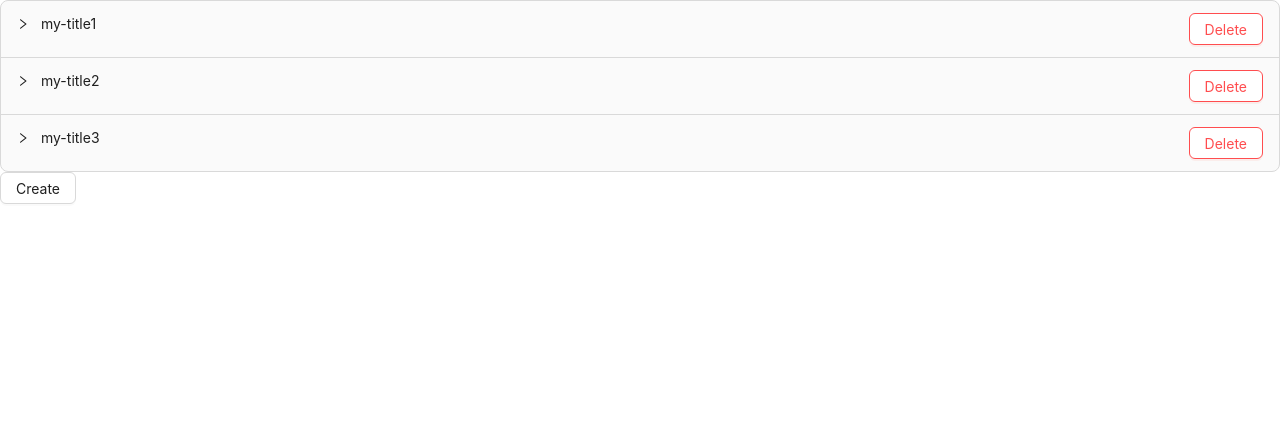
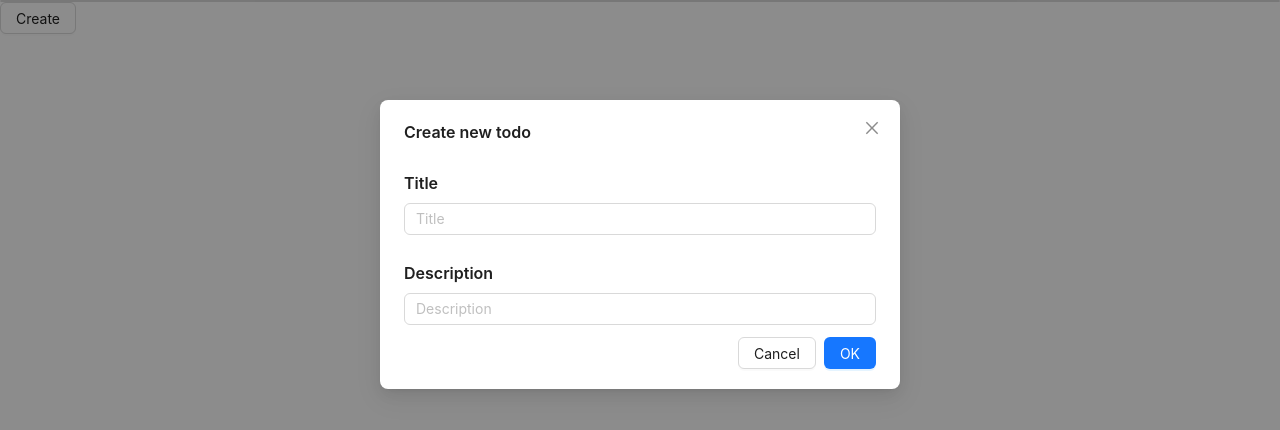
Before and after one commit to tatouvine/todo-list, a React (Create React App) app: page / in a window 1280 px wide. Both pictures are taken after a click on the button "Create". Shown: the top 430 px of the page. Built offline with nearby package versions, Linux system fonts and the light colour scheme.

Commit message:
crate todo list (create / update / list)

```diff
--- a/package.json
+++ b/package.json
@@ -10,9 +10,14 @@
     "prettier": "^3.1.1",
     "react": "^18.2.0",
     "react-dom": "^18.2.0",
+    "react-hook-form": "^7.49.2",
     "react-scripts": "5.0.1",
     "typescript": "^4.9.5",
+    "uuid": "^9.0.1",
     "web-vitals": "^2.1.4"
+  },
+  "devDependencies": {
+    "@types/uuid": "9.0.7"
   },
   "scripts": {
     "start": "react-scripts start",
--- a/src/ListTodo.tsx
+++ b/src/ListTodo.tsx
@@ -1,28 +1,94 @@
-import { Collapse, Button } from "antd";
+import { Collapse, Button, Row, Col } from "antd";
+import { ModalCreate } from "./modal/ModalCreate";
+import { useState } from "react";
+import { Todo } from "./utils";
+import { listTodo } from "./TodoSlice";
+import { ModalDelete } from "./modal/ModalDelete";
+import { ModalUpdate } from "./modal/ModalUpdate";
 
 export const ListTodo = () => {
-  const { data } = {
-    data: [
-      { id: "my-id1", title: "my-title1", description: "bla bla bla" },
-      { id: "my-id2", title: "my-title2", description: "bla bla bla" },
-      { id: "my-id3", title: "my-title3", description: "bla bla bla" },
-    ],
-  }; // getTodo();
+  const [isModalCreateOpen, setIsModalCreateOpen] = useState<boolean>(false);
+
+  const [recordDeleteTodo, setRecordDeleteTodo] = useState<Todo | undefined>(
+    undefined,
+  );
+
+  const [recordModalUpdate, setRecordModalUpdate] = useState<Todo | undefined>(
+    undefined,
+  );
+  const { data } = listTodo();
 
   return (
     <div>
+      <ModalCreate
+        onHide={() => {
+          setIsModalCreateOpen(false);
+        }}
+        show={isModalCreateOpen}
+      />
+      {recordDeleteTodo && (
+        <ModalDelete
+          record={recordDeleteTodo}
+          show={!!recordDeleteTodo}
+          onHide={() => {
+            setRecordDeleteTodo(undefined);
+          }}
+        />
+      )}
+      {recordModalUpdate && (
+        <ModalUpdate
+          onHide={() => {
+            setRecordModalUpdate(undefined);
+          }}
+          record={recordModalUpdate}
+          show={!!recordModalUpdate}
+        />
+      )}
+
       <div>
         <Collapse
-          items={data.map(({ id, title, description }) => ({
-            id,
-            label: title,
-            children: <p>{description}</p>,
-            extra: <Button danger={true}>Delete</Button>,
+          items={data.map((todo) => ({
+            id: todo.id,
+            key: todo.id,
+            label: todo.title,
+            children: <p>{todo.description}</p>,
+            extra: (
+              <Row gutter={[16, 0]}>
+                <Col>
+                  <Button
+                    onClick={(event) => {
+                      event.stopPropagation();
+                      setRecordModalUpdate(todo);
+                    }}
+                  >
+                    Edit
+                  </Button>
+                </Col>
+                <Col>
+                  <Button
+                    danger={true}
+                    onClick={(event) => {
+                      event.stopPropagation();
+                      setRecordDeleteTodo(todo);
+                    }}
+                  >
+                    Delete
+                  </Button>
+                </Col>
+              </Row>
+            ),
           }))}
         />
       </div>
       <div>
-        <Button>Create</Button>
+        <Button
+          onClick={(event) => {
+            event.stopPropagation();
+            setIsModalCreateOpen(true);
+          }}
+        >
+          Create
+        </Button>
       </div>
     </div>
   );
--- /dev/null
+++ b/src/TodoSlice.ts
@@ -0,0 +1,49 @@
+import { Todo } from "./utils";
+
+export const createTodo = (data: Todo) => {
+  const localStorageList = window.localStorage.getItem("todo-list");
+  if (localStorageList) {
+    const list: Todo[] = JSON.parse(localStorageList);
+    list.push(data);
+    window.localStorage.setItem("todo-list", JSON.stringify(list));
+  } else {
+    throw "error";
+  }
+};
+
+export const deleteTodo = (idTodo: string) => {
+  const localStorageList = window.localStorage.getItem("todo-list");
+  let list: Todo[] = [];
+  if (localStorageList) {
+    list = JSON.parse(localStorageList);
+    list = list.filter(({ id }) => idTodo !== id);
+    window.localStorage.setItem("todo-list", JSON.stringify(list));
+  } else {
+    throw "error";
+  }
+};
+
+export const listTodo = () => {
+  const localStorageList = window.localStorage.getItem("todo-list");
+  let list: Todo[] = [];
+  if (localStorageList) {
+    list = JSON.parse(localStorageList);
+  } else {
+    window.localStorage.setItem("todo-list", JSON.stringify(list));
+  }
+  return { data: list };
+};
+
+export const updateTodo = (data: Todo) => {
+  const localStorageList = window.localStorage.getItem("todo-list");
+  let list: Todo[] = [];
+  if (localStorageList) {
+    list = JSON.parse(localStorageList);
+    list = list.map((value) =>
+      value.id === data.id ? { ...value, ...data } : value,
+    );
+    window.localStorage.setItem("todo-list", JSON.stringify(list));
+  } else {
+    throw "error";
+  }
+};
--- /dev/null
+++ b/src/modal/ModalCreate.tsx
@@ -0,0 +1,56 @@
+import { FC } from "react";
+import { Input, Modal, Typography } from "antd";
+import { CreateTodo, Todo } from "../utils";
+import { v4 as uuid } from "uuid";
+import { Controller, useForm } from "react-hook-form";
+import { createTodo } from "../TodoSlice";
+
+export type ModalCreateProps = {
+  show: boolean;
+  onHide: () => void;
+};
+
+export const ModalCreate: FC<ModalCreateProps> = ({ show, onHide }) => {
+  const { control, handleSubmit, reset } = useForm<CreateTodo>();
+
+  const onSubmit = handleSubmit(({ title, description }) => {
+    const res: Todo = {
+      id: uuid(),
+      title: title,
+      description: description,
+    };
+    createTodo(res);
+    onHide();
+    reset();
+  });
+
+  return (
+    <Modal
+      title="Create new todo"
+      open={show}
+      onOk={onSubmit}
+      onCancel={onHide}
+    >
+      <form onSubmit={onSubmit}>
+        <div>
+          <Typography.Title level={5}>Title</Typography.Title>
+          <Controller
+            control={control}
+            render={({ field }) => <Input {...field} placeholder="Title" />}
+            name={"title"}
+          />
+        </div>
+        <div>
+          <Typography.Title level={5}>Description</Typography.Title>
+          <Controller
+            control={control}
+            render={({ field }) => (
+              <Input {...field} placeholder="Description" />
+            )}
+            name={"description"}
+          />
+        </div>
+      </form>
+    </Modal>
+  );
+};
--- /dev/null
+++ b/src/modal/ModalDelete.tsx
@@ -0,0 +1,26 @@
+import { FC } from "react";
+import { Modal, Typography } from "antd";
+import { deleteTodo } from "../TodoSlice";
+import { Todo } from "../utils";
+
+export type ModalDeleteProps = {
+  record: Todo;
+  show: boolean;
+  onHide: () => void;
+};
+
+export const ModalDelete: FC<ModalDeleteProps> = ({ onHide, show, record }) => {
+  return (
+    <Modal
+      title="Delete todo"
+      open={show}
+      onOk={() => {
+        deleteTodo(record.id);
+        onHide();
+      }}
+      onCancel={onHide}
+    >
+      <Typography.Text>Are you sure to delete this todo</Typography.Text>
+    </Modal>
+  );
+};
--- /dev/null
+++ b/src/modal/ModalUpdate.tsx
@@ -0,0 +1,48 @@
+import { FC } from "react";
+import { Todo } from "../utils";
+import { Input, Modal, Typography } from "antd";
+import { Controller, useForm } from "react-hook-form";
+import { updateTodo } from "../TodoSlice";
+
+export type ModalUpdateProps = {
+  record: Todo;
+  show: boolean;
+  onHide: () => void;
+};
+
+export const ModalUpdate: FC<ModalUpdateProps> = ({ onHide, show, record }) => {
+  const { control, handleSubmit } = useForm<Todo>({ defaultValues: record });
+
+  const onSubmit = handleSubmit((dataUpdate) => {
+    const res: Todo = {
+      ...dataUpdate,
+    };
+    updateTodo(res);
+    onHide();
+  });
+
+  return (
+    <Modal title="Update todo" open={show} onOk={onSubmit} onCancel={onHide}>
+      <form onSubmit={onSubmit}>
+        <div>
+          <Typography.Title level={5}>Title</Typography.Title>
+          <Controller
+            control={control}
+            render={({ field }) => <Input {...field} placeholder="Title" />}
+            name={"title"}
+          />
+        </div>
+        <div>
+          <Typography.Title level={5}>Description</Typography.Title>
+          <Controller
+            control={control}
+            render={({ field }) => (
+              <Input {...field} placeholder="Description" />
+            )}
+            name={"description"}
+          />
+        </div>
+      </form>
+    </Modal>
+  );
+};
--- /dev/null
+++ b/src/utils.ts
@@ -0,0 +1,8 @@
+export type Todo = CreateTodo & {
+  id: string;
+};
+
+export type CreateTodo = {
+  title: string;
+  description: string;
+};
```
Also changed, not shown: 1 other file (tests, documents, lock files or other folders).
